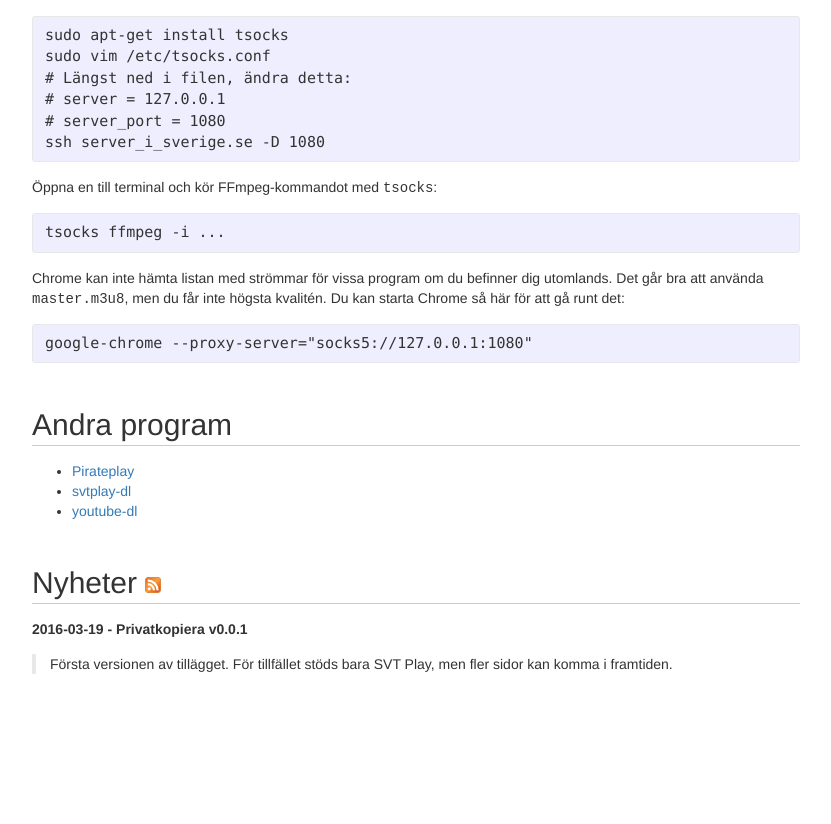
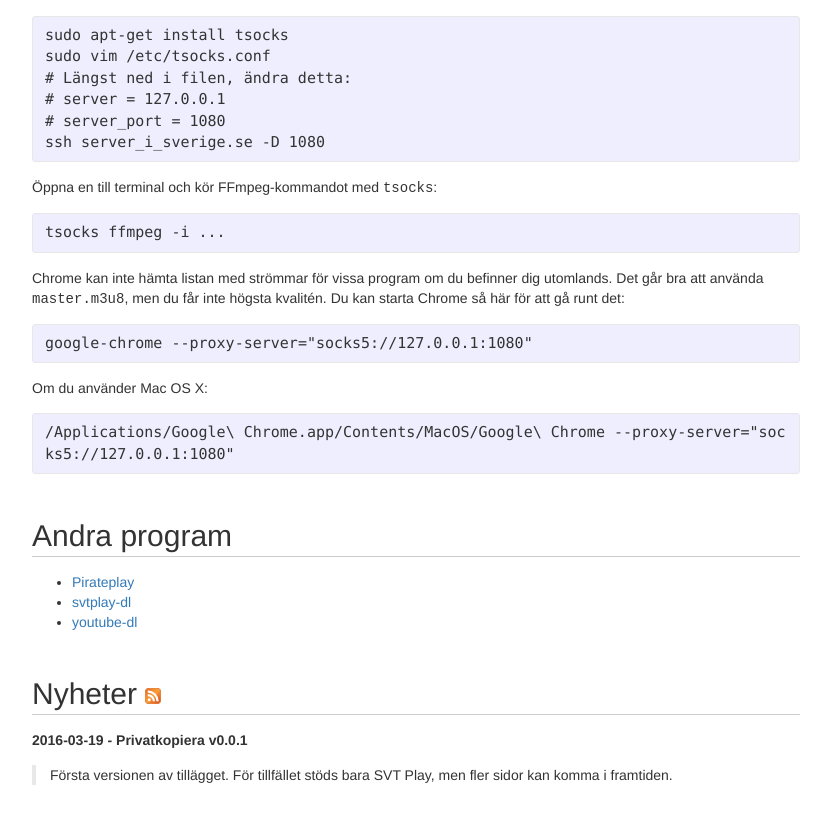
Before and after one commit to stefansundin/privatkopiera, a Jekyll site: the page built from index.html, in a window 1280 px wide and 900 px high, scrolled down 1649 px. Shown: the top 824 px of the window, without its empty margins (224-1055 px from the left). Built offline with Jekyll 4.4.1, drawn with Linux system fonts in a browser that asks for light colours; before the commit the page ends 2438 px from its top, so only the background shows below that.

Commit message:
Mac chrome --proxy-server command.

```diff
--- a/index.html
+++ b/index.html
@@ -117,6 +117,12 @@ tsocks ffmpeg -i ...
 google-chrome --proxy-server="socks5://127.0.0.1:1080"
 {% endhighlight %}
 
+    <p>Om du använder Mac OS X:</p>
+
+{% highlight shell %}
+/Applications/Google\ Chrome.app/Contents/MacOS/Google\ Chrome --proxy-server="socks5://127.0.0.1:1080"
+{% endhighlight %}
+
 
     <h2 id="other_programs">Andra program</h2>
 
```
